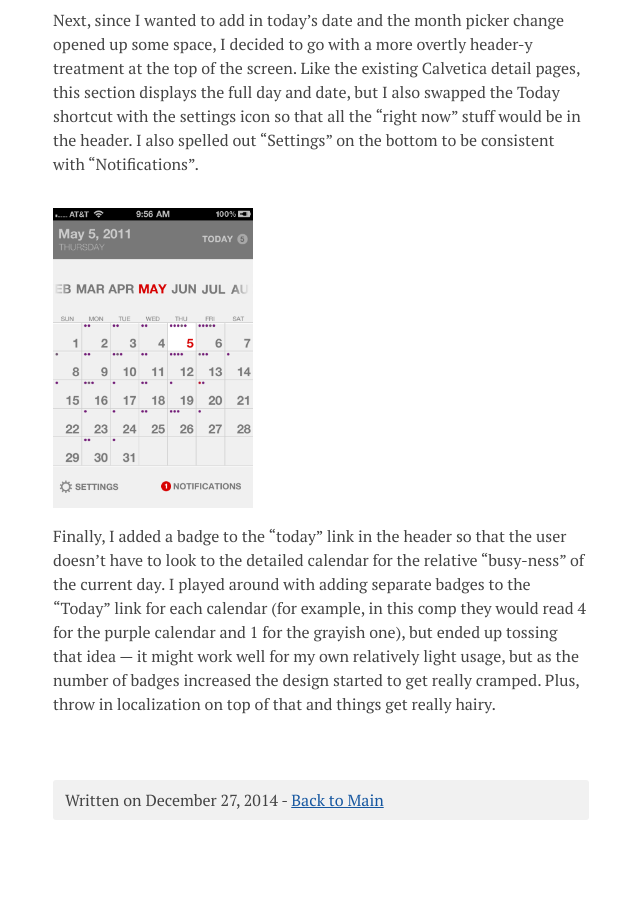
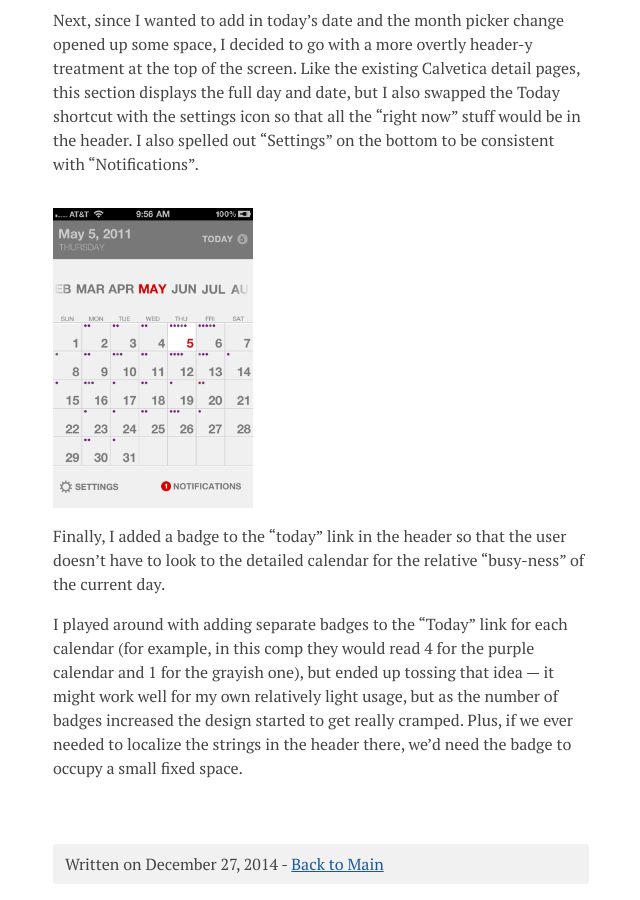
Before and after one commit to mniebling/mniebling.github.io, a Jekyll site: the page built from _posts/2014-12-27-Calvetica-Redesign.md, in a window 1280 px wide and 900 px high, scrolled down 1456 px. Shown: the whole window, without its empty margins (319-959 px from the left). Built offline with Jekyll 4.4.1, drawn with Linux system fonts in a browser that asks for light colours; Markdown is read by kramdown in place of the engine named in the settings; before the commit the page ends 2292 px from its top, so only the background shows below that.

Commit message:
Editing posts

```diff
--- a/_posts/2014-12-27-Calvetica-Redesign.md
+++ b/_posts/2014-12-27-Calvetica-Redesign.md
@@ -15,4 +15,6 @@ Since I figure the frequency at which you need to look at a given month is inver
 Next, since I wanted to add in today's date and the month picker change opened up some space, I decided to go with a more overtly header-y treatment at the top of the screen. Like the existing Calvetica detail pages, this section displays the full day and date, but I also swapped the Today shortcut with the settings icon so that all the "right now" stuff would be in the header. I also spelled out "Settings" on the bottom to be consistent with "Notifications".
 
 ![Calvetica: 4]({{site.img}}/calvetica/4.png)
-Finally, I added a badge to the "today" link in the header so that the user doesn't have to look to the detailed calendar for the relative "busy-ness" of the current day. I played around with adding separate badges to the "Today" link for each calendar (for example, in this comp they would read 4 for the purple calendar and 1 for the grayish one), but ended up tossing that idea — it might work well for my own relatively light usage, but as the number of badges increased the design started to get really cramped. Plus, throw in localization on top of that and things get really hairy.
+Finally, I added a badge to the "today" link in the header so that the user doesn't have to look to the detailed calendar for the relative "busy-ness" of the current day.
+
+I played around with adding separate badges to the "Today" link for each calendar (for example, in this comp they would read 4 for the purple calendar and 1 for the grayish one), but ended up tossing that idea — it might work well for my own relatively light usage, but as the number of badges increased the design started to get really cramped. Plus, if we ever needed to localize the strings in the header there, we'd need the badge to occupy a small fixed space.
```
Also changed, not shown: _posts/2015-1-2-Setting-Up-Jekyll-With-LESS.md (+3 -3 lines).
